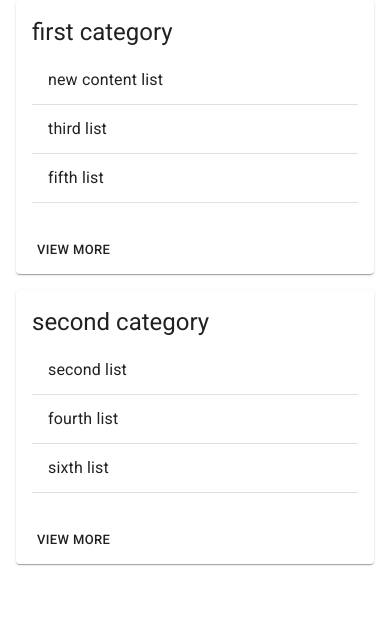
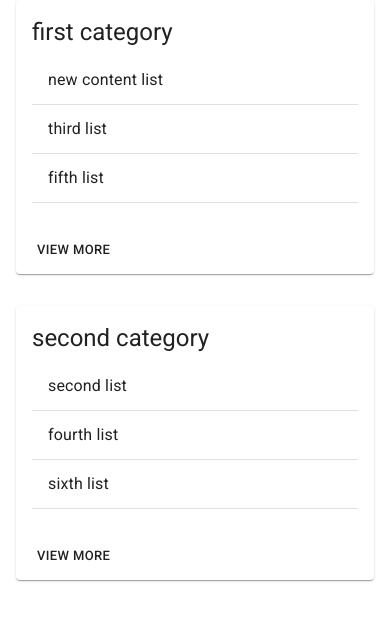
Before and after one commit to jeremeylee/TrackAll, a React (Create React App) app in the folder client/: page / in a window 390 px wide. Shown: the top 620 px of the page. Built offline with nearby package versions, Linux system fonts and the light colour scheme; data requests are answered from the project's data file.

Commit message:
Placed homecards in a grid container to allow more responsive breakpoints

```diff
--- a/client/src/components/Home.js
+++ b/client/src/components/Home.js
@@ -1,4 +1,5 @@
 import React, { useState, useEffect } from "react";
+import { Paper, Grid } from "@material-ui/core";
 import categoryService from "../services/categories";
 import HomeCard from "./HomeCard";
 const Home = props => {
@@ -13,13 +14,17 @@ const Home = props => {
 
 	return (
 		<div>
+			<Grid container spacing={2}>
 				{categories.map(category => (
+					<Grid item xs={12} sm={6} lg={3}>
 						<HomeCard
 							key={category.id}
 							title={category.title}
 							lists={category.lists}
 						/>
+					</Grid>
 				))}
+			</Grid>
 		</div>
 	);
 };
```
Lines whose indentation alone changed are shown as unchanged.
